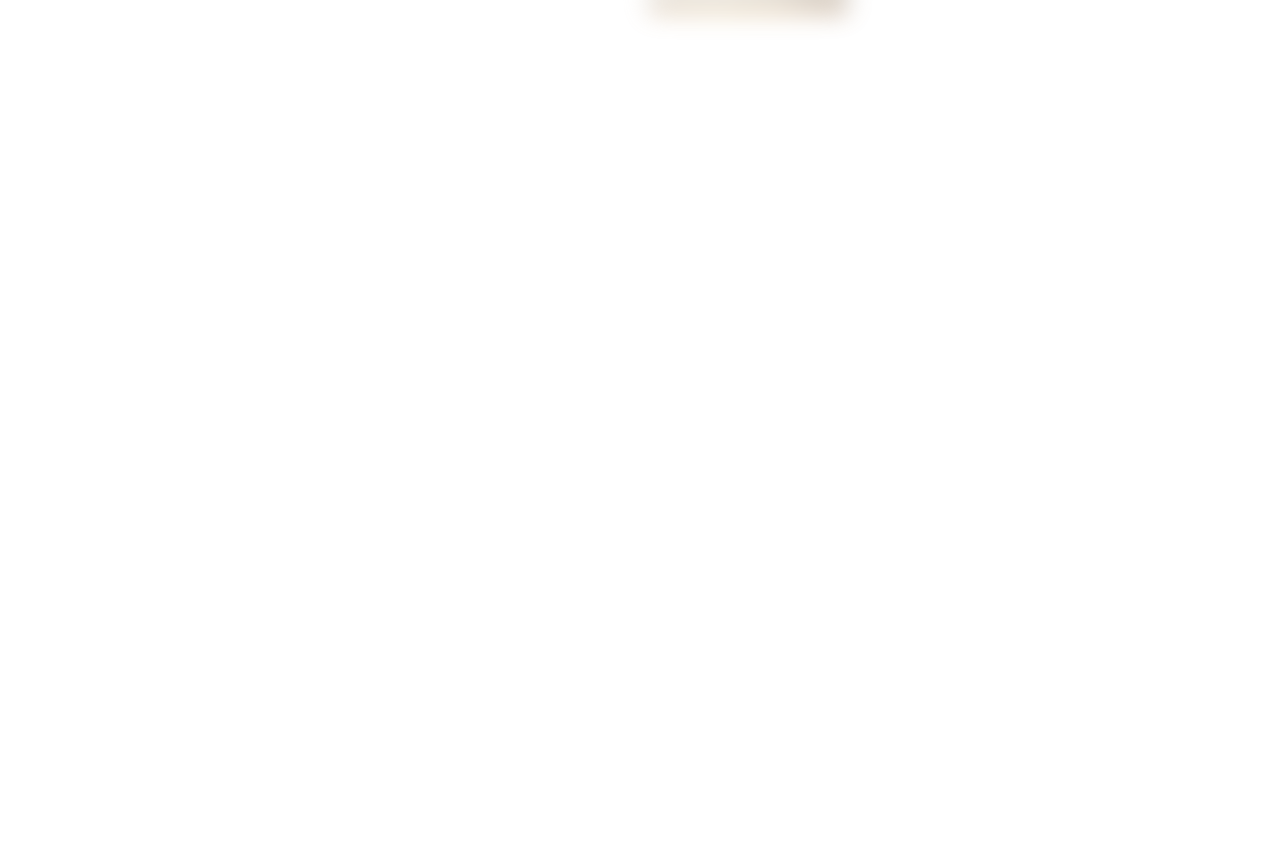
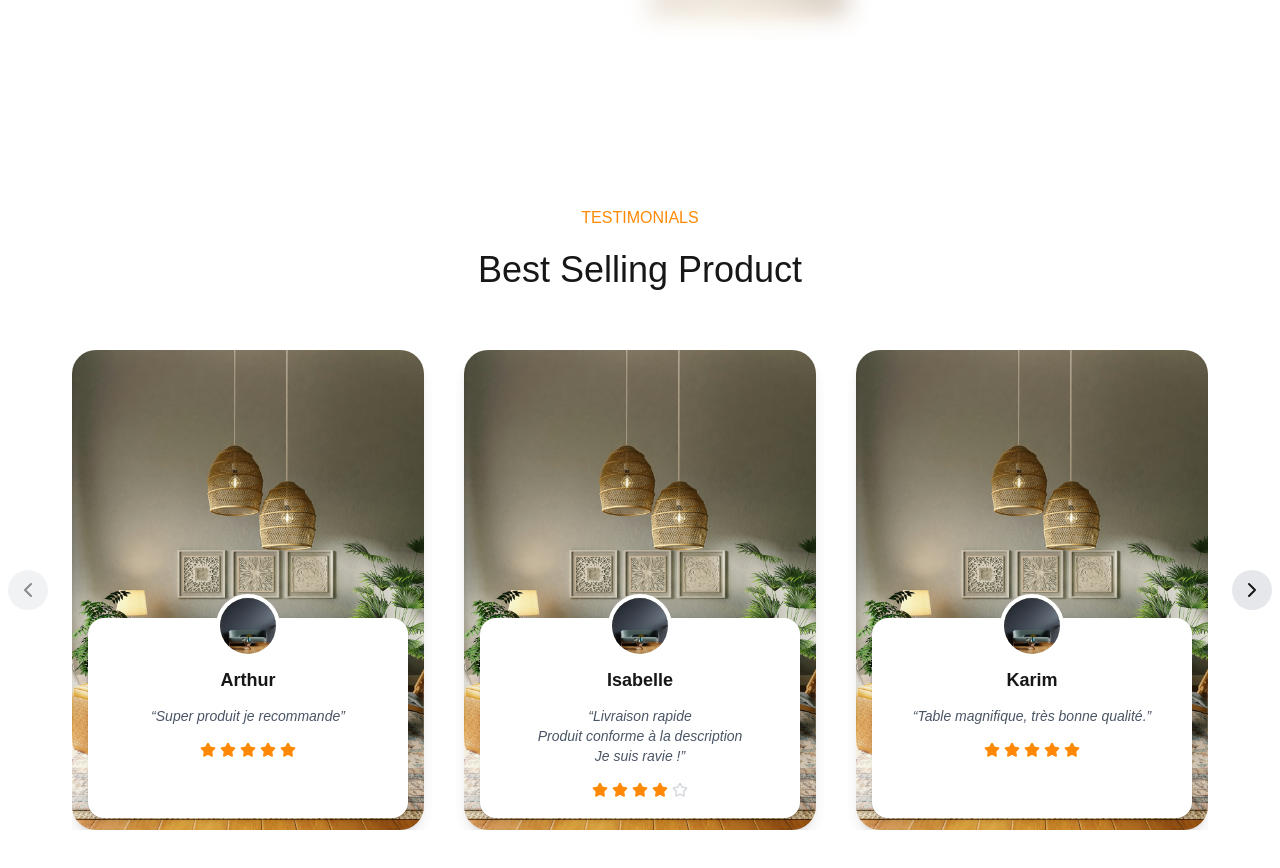
Before and after one commit to kyu-dev/ecommerce_frontend, a Next.js app: page / in a window 1280 px wide. Shown: the part 3490-4358 px from the top of the page. Before the commit the page ends 3608 px from the top, so only its background shows below. Built offline with nearby package versions, Linux system fonts and the light colour scheme.

Commit message:
Ajout du composant TestimonialsSection à la page principale, intégration d'un carrousel de témoignages avec des cartes de témoignages, et mise à jour de pnpm-lock.yaml pour inclure la dépendance swiper.

```diff
--- /dev/null
+++ b/app/components/testimonials/TestimonialsCard.tsx
@@ -0,0 +1,54 @@
+// components/TestimonialCard.tsx
+import { Star } from "lucide-react";
+
+type TestimonialCardProps = {
+  backgroundImage: string;
+  avatar: string;
+  name: string;
+  message: string;
+  rating?: number;
+};
+
+export default function TestimonialCard({
+  backgroundImage,
+  avatar,
+  name,
+  message,
+  rating = 4,
+}: TestimonialCardProps) {
+  return (
+    <div
+      className="flex w-full h-120 rounded-3xl overflow-hidden shadow-lg bg-cover bg-center"
+      style={{ backgroundImage: `url(${backgroundImage})` }}
+    >
+      {/* Card content */}
+      <div className="bg-white backdrop-blur-sm mb-3 w-xs p-4 h-50 rounded-2xl shadow-md text-center self-end mx-4 flex flex-col z-10">
+        {/* Avatar */}
+        <div className="flex justify-center -mt-10">
+          <img
+            src={avatar}
+            alt={name}
+            className="w-16 h-16 rounded-full border-4 border-white object-cover"
+          />
+        </div>
+
+        <h3 className="mt-2 font-semibold text-lg">{name}</h3>
+
+        <p className="mt-3 text-sm text-gray-600 italic whitespace-pre-line break-words">
+          “{message}”
+        </p>
+        {/* Stars */}
+        <div className="mt-4 flex justify-center space-x-1">
+          {[...Array(5)].map((_, i) => (
+            <Star
+              key={i}
+              className={`w-4 h-4 ${
+                i < rating ? "fill-orange-400 text-orange-400" : "text-gray-300"
+              }`}
+            />
+          ))}
+        </div>
+      </div>
+    </div>
+  );
+}
--- /dev/null
+++ b/app/components/testimonials/TestimonialsCarousel.tsx
@@ -0,0 +1,93 @@
+"use client";
+import React, { useState } from "react";
+import { ChevronLeft, ChevronRight } from "lucide-react";
+import TestimonialCard from "./TestimonialsCard";
+
+type Testimonial = {
+  backgroundImage: string;
+  avatar: string;
+  name: string;
+  message: string;
+  rating?: number;
+};
+
+const testimonials: Testimonial[] = [
+  {
+    name: "Arthur",
+    avatar: "/exp.png",
+    rating: 5,
+    message: "Super produit je recommande",
+    backgroundImage: "/interieur.jpeg",
+  },
+  {
+    name: "Isabelle",
+    avatar: "/exp.png",
+    rating: 4,
+    message:
+      "Livraison rapide\nProduit conforme à la description\nJe suis ravie !",
+    backgroundImage: "/interieur.jpeg",
+  },
+  {
+    name: "Karim",
+    avatar: "/exp.png",
+    rating: 5,
+    message: "Table magnifique, très bonne qualité.",
+    backgroundImage: "/interieur.jpeg",
+  },
+  {
+    name: "Julie",
+    avatar: "/exp.png",
+    rating: 5,
+    message: "Une expérience client au top, merci !",
+    backgroundImage: "/interieur.jpeg",
+  },
+];
+
+type TestimonialsCarouselProps = {
+  cardsToShow?: number;
+};
+
+const TestimonialsCarousel: React.FC<TestimonialsCarouselProps> = ({
+  cardsToShow = 3,
+}) => {
+  const [startIndex, setStartIndex] = useState(0);
+  const maxIndex = Math.max(0, testimonials.length - cardsToShow);
+
+  const handlePrev = () => {
+    setStartIndex((prev) => Math.max(prev - 1, 0));
+  };
+
+  const handleNext = () => {
+    setStartIndex((prev) => Math.min(prev + 1, maxIndex));
+  };
+
+  return (
+    <div className="flex items-center justify-center gap-6 w-full">
+      <button
+        onClick={handlePrev}
+        disabled={startIndex === 0}
+        className="p-2 rounded-full bg-gray-200 hover:bg-gray-300 disabled:opacity-50"
+      >
+        <ChevronLeft />
+      </button>
+
+      <div className="flex gap-10 overflow-hidden ">
+        {testimonials
+          .slice(startIndex, startIndex + cardsToShow)
+          .map((testimonial, idx) => (
+            <TestimonialCard key={idx} {...testimonial} />
+          ))}
+      </div>
+
+      <button
+        onClick={handleNext}
+        disabled={startIndex >= maxIndex}
+        className="p-2 rounded-full bg-gray-200 hover:bg-gray-300 disabled:opacity-50"
+      >
+        <ChevronRight />
+      </button>
+    </div>
+  );
+};
+
+export default TestimonialsCarousel;
--- /dev/null
+++ b/app/components/testimonials/TestimonialsSection.tsx
@@ -0,0 +1,14 @@
+import React from "react";
+import TestimonialsCarousel from "./TestimonialsCarousel";
+
+function TestimonialsSection() {
+  return (
+    <div className="bg-white flex flex-col h-screen gap-5 justify-center items-center">
+      <h3 className="uppercase text-orange-400">Testimonials</h3>
+      <h4 className="text-4xl mb-10 ">Best Selling Product</h4>
+      <TestimonialsCarousel />
+    </div>
+  );
+}
+
+export default TestimonialsSection;
--- a/app/page.tsx
+++ b/app/page.tsx
@@ -5,6 +5,7 @@
 import BestSellerSection from "./components/bestseller/BestSellerSection";
 import ExperienceSection from "./components/experience/ExperienceSection";
 import MaterialsSection from "./components/materials/MaterialsSection";
+import TestimonialsSection from "./components/testimonials/TestimonialsSection";
 
 const page = () => {
   return (
@@ -14,6 +15,7 @@
       <BestSellerSection />
       <ExperienceSection />
       <MaterialsSection />
+      <TestimonialsSection />
     </>
   );
 };
```
Also changed, not shown: 1 other file (tests, documents, lock files or other folders).
